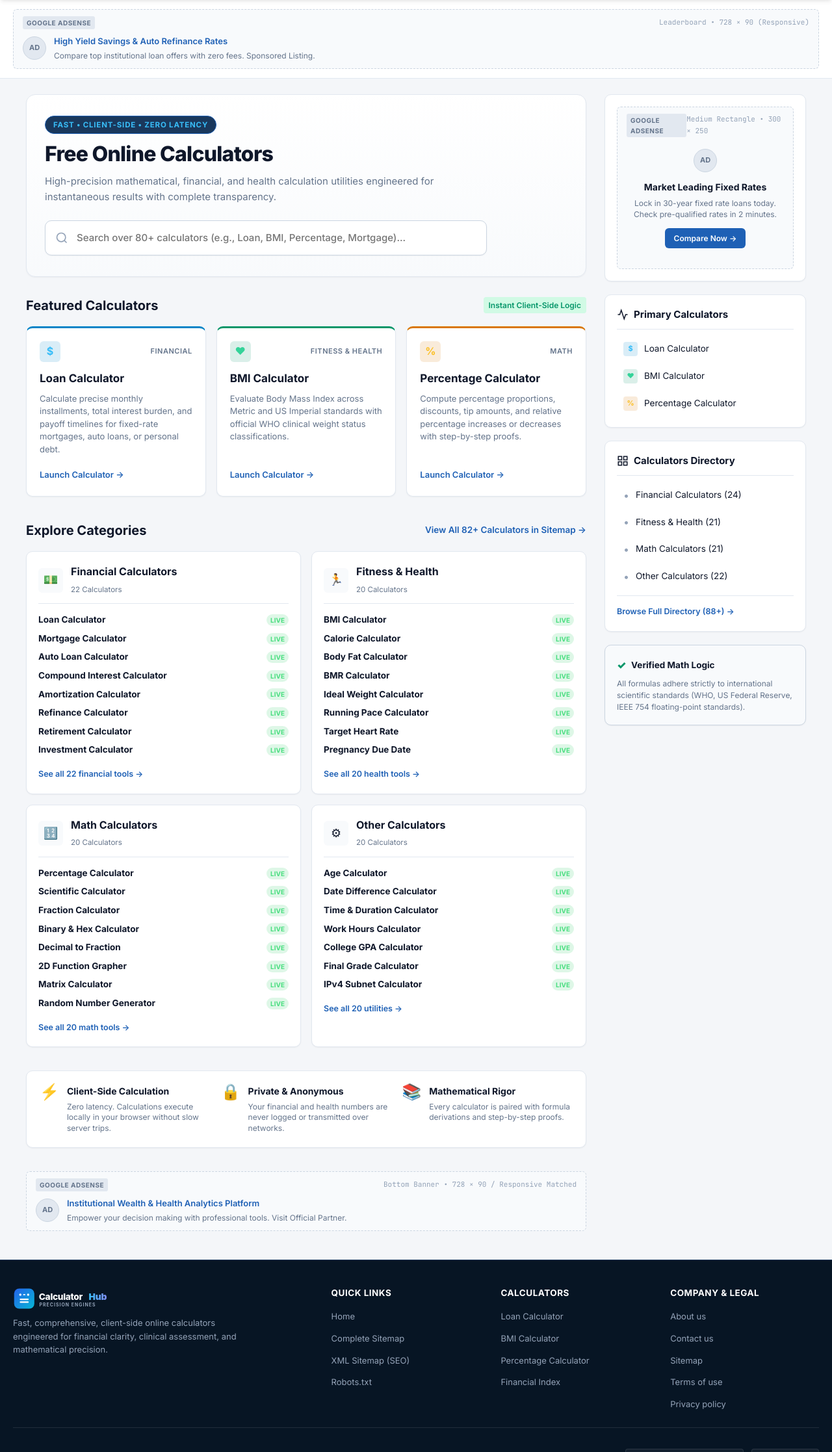
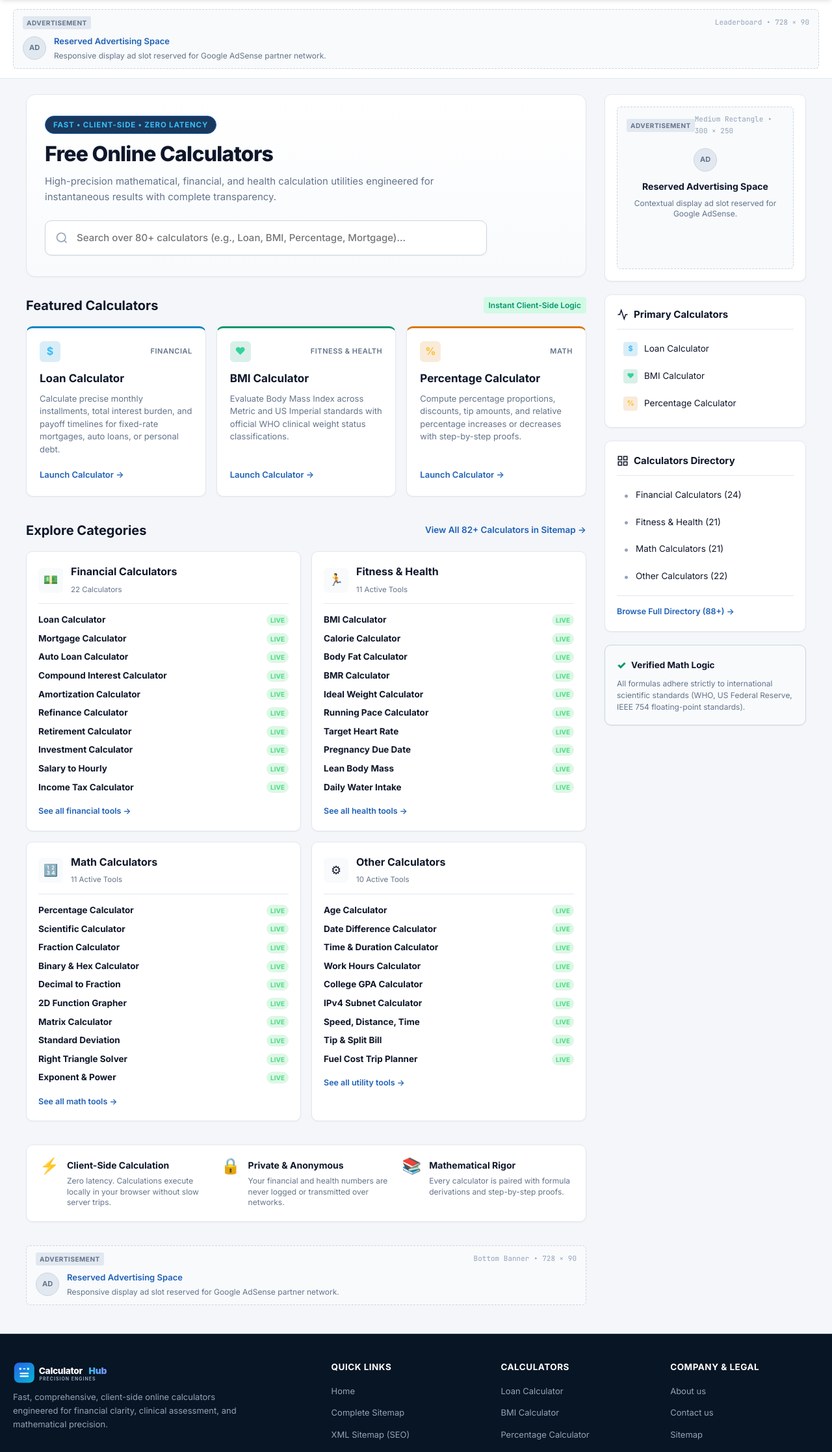
Before and after one commit to nsm331/Calculator_hub, a Django app: page / in a window 1280 px wide. Shown: the part 67-2301 px from the top of the page at 65% size. Run offline with Django 5.2, Linux system fonts and the light colour scheme.

Commit message:
Optimize SEO, favicon, canonical tags, OpenGraph, clean AdSense placeholders, and homepage category listings

```diff
--- a/calculators/views.py
+++ b/calculators/views.py
@@ -1,4 +1,4 @@
-from django.shortcuts import render, get_object_or_404
+from django.shortcuts import render, get_object_or_404, redirect
 from django.http import HttpResponse
 from django.urls import reverse
 from .models import Calculator
@@ -790,3 +790,8 @@ def ads_txt(request):
         "# google.com, pub-XXXXXXXXXXXXXXXX, DIRECT, f08c47fec0942fa0",
     ]
     return HttpResponse("\n".join(lines), content_type="text/plain; charset=utf-8")
+
+
+def favicon(request):
+    """Serve or redirect to brand favicon."""
+    return redirect('/static/images/favicon.svg', permanent=True)
--- a/templates/base.html
+++ b/templates/base.html
@@ -3,8 +3,8 @@
 <head>
     <meta charset="UTF-8">
     <meta name="viewport" content="width=device-width, initial-scale=1.0">
-    <title>{% block title %}{{ calculator.meta_title|default:meta_title|default:"Free Online Calculators - CalculatorHub" }}{% endblock %}</title>
-    <meta name="description" content="{% block meta_description %}{{ calculator.meta_description|default:meta_description|default:"CalculatorHub provides free online calculators for finance, fitness, health, math, and more. Fast, accurate, and easy to use." }}{% endblock %}">
+    <title>{% block title %}{% if calculator.meta_title %}{{ calculator.meta_title }}{% elif meta_title %}{{ meta_title }}{% else %}Free Online Calculators - CalculatorHub{% endif %}{% endblock %}</title>
+    <meta name="description" content="{% block meta_description %}{% if calculator.meta_description %}{{ calculator.meta_description }}{% elif meta_description %}{{ meta_description }}{% else %}CalculatorHub provides free online calculators for finance, fitness, health, math, and more. Fast, accurate, and easy to use.{% endif %}{% endblock %}">
 
     <!-- Instant Theme Detection (Eliminates Theme Flicker) -->
     <script>
@@ -39,8 +39,31 @@
         });">
     </script>
 
+    <!-- Favicon -->
+    <link rel="icon" type="image/svg+xml" href="{% static 'images/favicon.svg' %}">
+    <link rel="alternate icon" href="{% static 'images/favicon.svg' %}">
+
+    <!-- Canonical URL & Open Graph Meta for SEO -->
+    <link rel="canonical" href="{{ request.build_absolute_uri }}">
+    <meta property="og:site_name" content="CalculatorHub">
+    <meta property="og:type" content="website">
+    <meta property="og:title" content="{% block og_title %}{% if calculator.meta_title %}{{ calculator.meta_title }}{% elif meta_title %}{{ meta_title }}{% else %}Free Online Calculators - CalculatorHub{% endif %}{% endblock %}">
+    <meta property="og:description" content="{% block og_description %}{% if calculator.meta_description %}{{ calculator.meta_description }}{% elif meta_description %}{{ meta_description }}{% else %}CalculatorHub provides free online calculators for finance, fitness, health, math, and more. Fast, accurate, and easy to use.{% endif %}{% endblock %}">
+    <meta property="og:url" content="{{ request.build_absolute_uri }}">
+
+    <!-- Schema.org Structured Data -->
+    <script type="application/ld+json">
+    {
+      "@context": "https://schema.org",
+      "@type": "WebSite",
+      "name": "CalculatorHub",
+      "url": "https://nsm331.site/",
+      "description": "Comprehensive, lightning-fast, client-side online calculators engineered for financial clarity, clinical assessment, and mathematical precision."
+    }
+    </script>
+
     <!-- Vanilla CSS Stylesheet with Cache Busting -->
-    <link rel="stylesheet" href="{% static 'css/style.css' %}?v=2.1">
+    <link rel="stylesheet" href="{% static 'css/style.css' %}?v=2.2">
     {% block extra_head %}{% endblock %}
 </head>
 <body>
@@ -123,15 +146,15 @@
         <div class="ad-container">
             <div id="ad-top-banner" class="ad-placeholder ad-top-banner">
                 <div class="ad-header-row">
-                    <span class="ad-badge">Google AdSense</span>
-                    <span class="ad-dimension">Leaderboard • 728 × 90 (Responsive)</span>
+                    <span class="ad-badge">Advertisement</span>
+                    <span class="ad-dimension">Leaderboard • 728 × 90</span>
                 </div>
                 <div class="ad-body">
                     <div class="ad-content-simulated">
                         <div class="ad-icon-circle">AD</div>
                         <div class="ad-text-lines">
-                            <div class="line-title">High Yield Savings & Auto Refinance Rates</div>
-                            <div class="line-desc">Compare top institutional loan offers with zero fees. Sponsored Listing.</div>
+                            <div class="line-title">Reserved Advertising Space</div>
+                            <div class="line-desc">Responsive display ad slot reserved for Google AdSense partner network.</div>
                         </div>
                     </div>
                 </div>
@@ -150,15 +173,15 @@
             <div class="ad-wrapper-bottom">
                 <div id="ad-bottom-content" class="ad-placeholder ad-bottom-content">
                     <div class="ad-header-row">
-                        <span class="ad-badge">Google AdSense</span>
-                        <span class="ad-dimension">Bottom Banner • 728 × 90 / Responsive Matched</span>
+                        <span class="ad-badge">Advertisement</span>
+                        <span class="ad-dimension">Bottom Banner • 728 × 90</span>
                     </div>
                     <div class="ad-body">
                         <div class="ad-content-simulated">
                             <div class="ad-icon-circle">AD</div>
                             <div class="ad-text-lines">
-                                <div class="line-title">Institutional Wealth & Health Analytics Platform</div>
-                                <div class="line-desc">Empower your decision making with professional tools. Visit Official Partner.</div>
+                                <div class="line-title">Reserved Advertising Space</div>
+                                <div class="line-desc">Responsive display ad slot reserved for Google AdSense partner network.</div>
                             </div>
                         </div>
                     </div>
@@ -173,15 +196,14 @@
             <div class="sidebar-widget widget-ad">
                 <div id="ad-sidebar" class="ad-placeholder ad-sidebar">
                     <div class="ad-header-row">
-                        <span class="ad-badge">Google AdSense</span>
+                        <span class="ad-badge">Advertisement</span>
                         <span class="ad-dimension">Medium Rectangle • 300 × 250</span>
                     </div>
                     <div class="ad-body ad-body-sidebar">
                         <div class="ad-icon-circle">AD</div>
                         <div class="ad-sidebar-text">
-                            <strong>Market Leading Fixed Rates</strong>
-                            <p>Lock in 30-year fixed rate loans today. Check pre-qualified rates in 2 minutes.</p>
-                            <span class="ad-button-mock">Compare Now &rarr;</span>
+                            <strong>Reserved Advertising Space</strong>
+                            <p>Contextual display ad slot reserved for Google AdSense.</p>
                         </div>
                     </div>
                 </div>
--- a/templates/index.html
+++ b/templates/index.html
@@ -113,8 +113,10 @@
                 <li><a href="{% url 'refinance_calculator' %}"><strong>Refinance Calculator</strong> <span class="live-pill">Live</span></a></li>
                 <li><a href="{% url 'retirement_calculator' %}"><strong>Retirement Calculator</strong> <span class="live-pill">Live</span></a></li>
                 <li><a href="{% url 'investment_calculator' %}"><strong>Investment Calculator</strong> <span class="live-pill">Live</span></a></li>
+                <li><a href="{% url 'salary_to_hourly_calculator' %}"><strong>Salary to Hourly</strong> <span class="live-pill">Live</span></a></li>
+                <li><a href="{% url 'income_tax_calculator' %}"><strong>Income Tax Calculator</strong> <span class="live-pill">Live</span></a></li>
             </ul>
-            <a href="{% url 'html_sitemap' %}#financial" class="cat-more-link">See all 22 financial tools &rarr;</a>
+            <a href="{% url 'html_sitemap' %}#financial" class="cat-more-link">See all financial tools &rarr;</a>
         </div>
 
         <div class="category-box">
@@ -122,7 +124,7 @@
                 <div class="cat-icon-wrap cat-fit-icon">&#127939;</div>
                 <div>
                     <h3 class="cat-name">Fitness & Health</h3>
-                    <span class="cat-count">20 Calculators</span>
+                    <span class="cat-count">11 Active Tools</span>
                 </div>
             </div>
             <ul class="cat-links-list">
@@ -134,8 +136,10 @@
                 <li><a href="{% url 'running_pace_calculator' %}"><strong>Running Pace Calculator</strong> <span class="live-pill">Live</span></a></li>
                 <li><a href="{% url 'target_heart_rate_calculator' %}"><strong>Target Heart Rate</strong> <span class="live-pill">Live</span></a></li>
                 <li><a href="{% url 'pregnancy_calculator' %}"><strong>Pregnancy Due Date</strong> <span class="live-pill">Live</span></a></li>
+                <li><a href="{% url 'lean_body_mass_calculator' %}"><strong>Lean Body Mass</strong> <span class="live-pill">Live</span></a></li>
+                <li><a href="{% url 'water_intake_calculator' %}"><strong>Daily Water Intake</strong> <span class="live-pill">Live</span></a></li>
             </ul>
-            <a href="{% url 'html_sitemap' %}#fitness" class="cat-more-link">See all 20 health tools &rarr;</a>
+            <a href="{% url 'html_sitemap' %}#fitness" class="cat-more-link">See all health tools &rarr;</a>
         </div>
 
         <div class="category-box">
@@ -143,7 +147,7 @@
                 <div class="cat-icon-wrap cat-math-icon">&#128290;</div>
                 <div>
                     <h3 class="cat-name">Math Calculators</h3>
-                    <span class="cat-count">20 Calculators</span>
+                    <span class="cat-count">11 Active Tools</span>
                 </div>
             </div>
             <ul class="cat-links-list">
@@ -154,9 +158,11 @@
                 <li><a href="{% url 'decimal_to_fraction_calculator' %}"><strong>Decimal to Fraction</strong> <span class="live-pill">Live</span></a></li>
                 <li><a href="{% url 'graphing_calculator' %}"><strong>2D Function Grapher</strong> <span class="live-pill">Live</span></a></li>
                 <li><a href="{% url 'matrix_calculator' %}"><strong>Matrix Calculator</strong> <span class="live-pill">Live</span></a></li>
-                <li><a href="{% url 'random_number_generator' %}"><strong>Random Number Generator</strong> <span class="live-pill">Live</span></a></li>
+                <li><a href="{% url 'standard_deviation_calculator' %}"><strong>Standard Deviation</strong> <span class="live-pill">Live</span></a></li>
+                <li><a href="{% url 'right_triangle_solver' %}"><strong>Right Triangle Solver</strong> <span class="live-pill">Live</span></a></li>
+                <li><a href="{% url 'exponent_calculator' %}"><strong>Exponent &amp; Power</strong> <span class="live-pill">Live</span></a></li>
             </ul>
-            <a href="{% url 'html_sitemap' %}#math" class="cat-more-link">See all 20 math tools &rarr;</a>
+            <a href="{% url 'html_sitemap' %}#math" class="cat-more-link">See all math tools &rarr;</a>
         </div>
 
         <div class="category-box">
@@ -164,7 +170,7 @@
                 <div class="cat-icon-wrap cat-oth-icon">&#9881;</div>
                 <div>
                     <h3 class="cat-name">Other Calculators</h3>
-                    <span class="cat-count">20 Calculators</span>
+                    <span class="cat-count">10 Active Tools</span>
                 </div>
             </div>
             <ul class="cat-links-list">
@@ -173,10 +179,12 @@
                 <li><a href="{% url 'time_duration_calculator' %}"><strong>Time &amp; Duration Calculator</strong> <span class="live-pill">Live</span></a></li>
                 <li><a href="{% url 'work_hours_calculator' %}"><strong>Work Hours Calculator</strong> <span class="live-pill">Live</span></a></li>
                 <li><a href="{% url 'gpa_calculator' %}"><strong>College GPA Calculator</strong> <span class="live-pill">Live</span></a></li>
-                <li><a href="{% url 'final_grade_calculator' %}"><strong>Final Grade Calculator</strong> <span class="live-pill">Live</span></a></li>
                 <li><a href="{% url 'subnet_calculator' %}"><strong>IPv4 Subnet Calculator</strong> <span class="live-pill">Live</span></a></li>
+                <li><a href="{% url 'speed_distance_time_calculator' %}"><strong>Speed, Distance, Time</strong> <span class="live-pill">Live</span></a></li>
+                <li><a href="{% url 'tip_calculator' %}"><strong>Tip &amp; Split Bill</strong> <span class="live-pill">Live</span></a></li>
+                <li><a href="{% url 'fuel_cost_calculator' %}"><strong>Fuel Cost Trip Planner</strong> <span class="live-pill">Live</span></a></li>
             </ul>
-            <a href="{% url 'html_sitemap' %}#other" class="cat-more-link">See all 20 utilities &rarr;</a>
+            <a href="{% url 'html_sitemap' %}#other" class="cat-more-link">See all utility tools &rarr;</a>
         </div>
     </div>
 </section>
--- a/urls.py
+++ b/urls.py
@@ -19,5 +19,6 @@ urlpatterns = [
     ),
     path('robots.txt', calc_views.robots_txt, name='robots_txt'),
     path('ads.txt', calc_views.ads_txt, name='ads_txt'),
+    path('favicon.ico', calc_views.favicon, name='favicon'),
     path('', include('calculators.urls')),
 ]
```
Also changed, not shown: static/images/favicon.svg (added).
